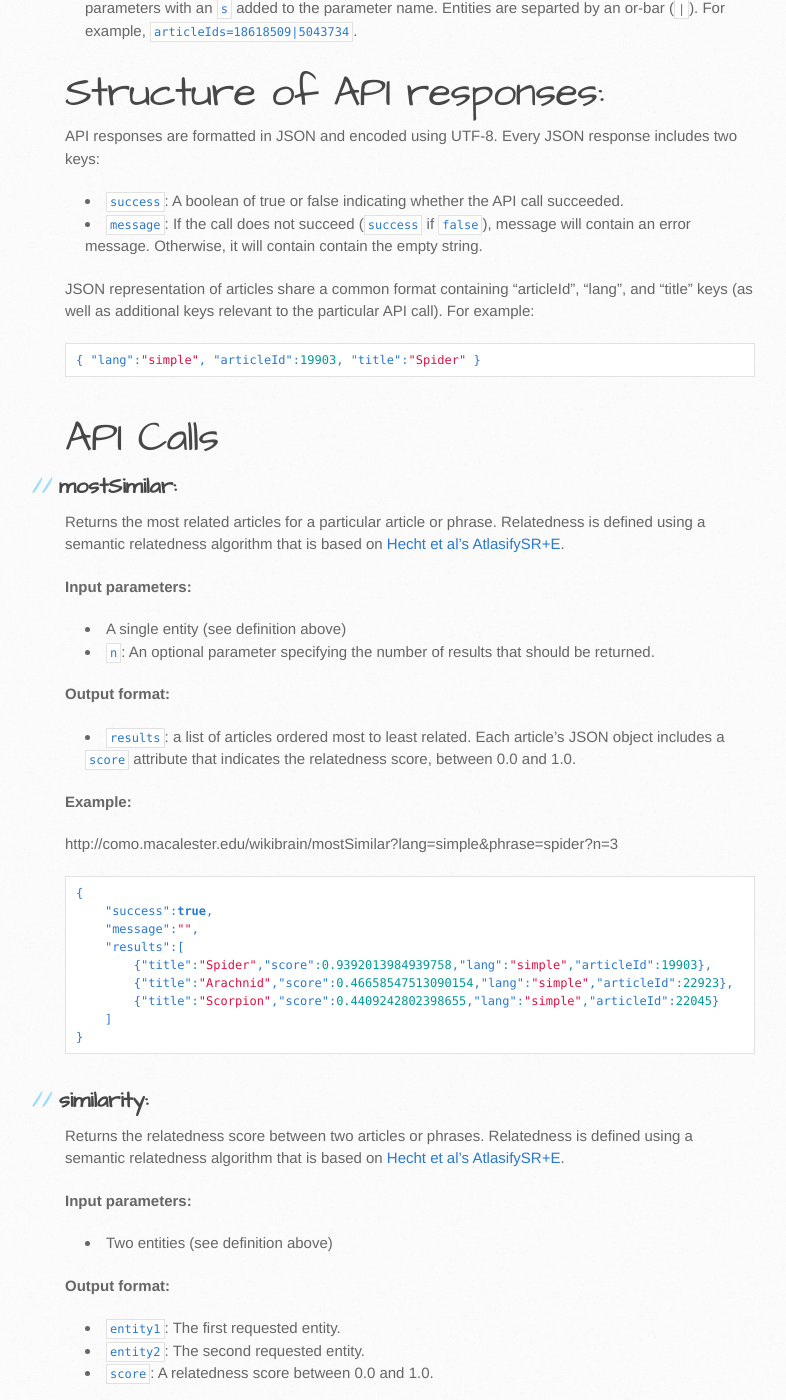
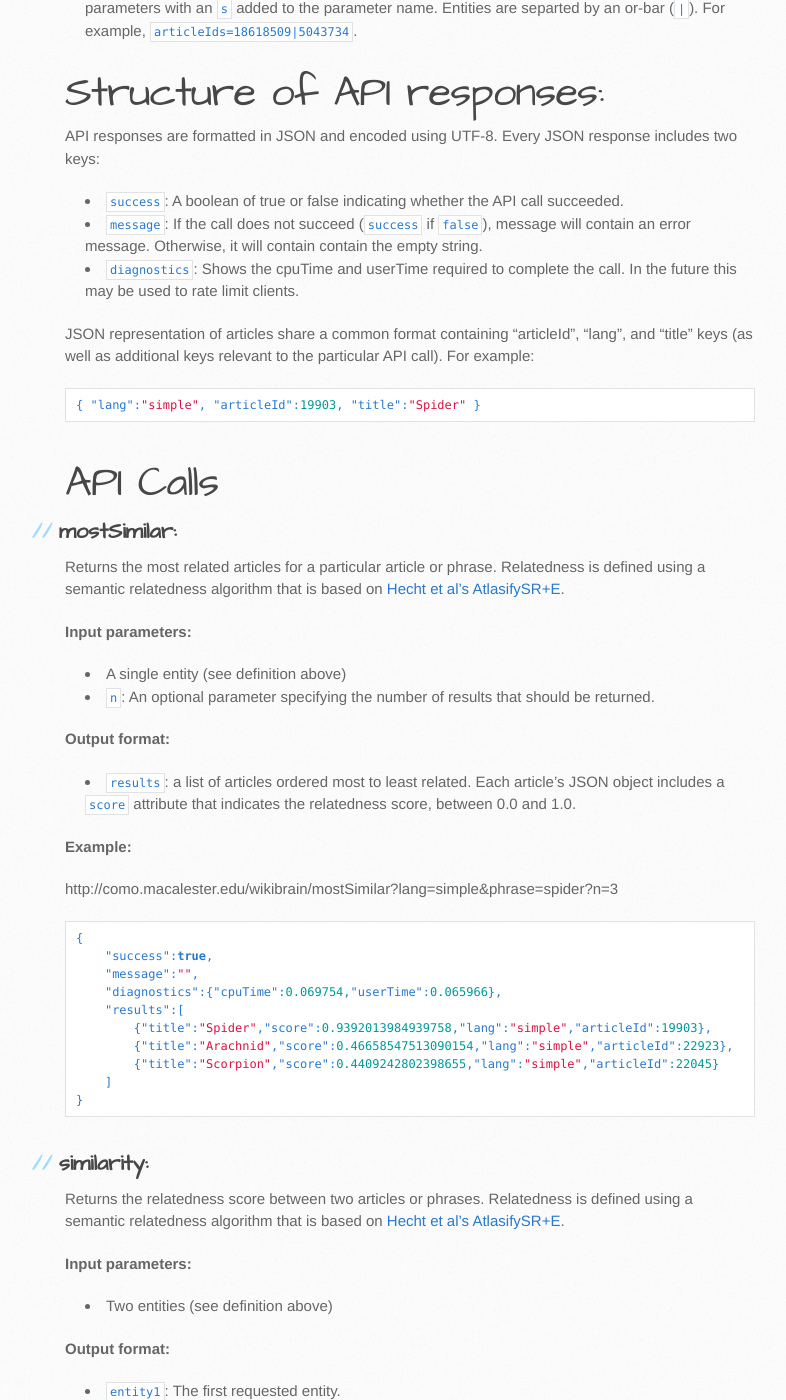
Before and after one commit to shilad/wikibrain, a Jekyll site: the page built from tutorial/web-api.md, in a window 1280 px wide and 1400 px high, scrolled down 1090 px. Shown: the whole window, without its empty margins (105-891 px from the left). Built offline with Jekyll 4.4.1, drawn with Linux system fonts in a browser that asks for light colours; nearby versions of some CDN libraries; Markdown is read by kramdown in place of the engine named in the settings; some of the changed text lies outside the part shown.

Commit message:
Update web-api.md

```diff
--- a/tutorial/web-api.md
+++ b/tutorial/web-api.md
@@ -41,6 +41,7 @@ API responses are formatted in JSON and encoded using UTF-8. Every JSON response
 
  * `success`: A boolean of true or false indicating whether the API call succeeded.
  * `message`: If the call does not succeed (`success` if `false`), message will contain an error message. Otherwise, it will contain contain the empty string.
+ * `diagnostics`: Shows the cpuTime and userTime required to complete the call. In the future this may be used to rate limit clients.
 
 JSON representation of articles share a common format containing "articleId", "lang", and "title" keys (as well as additional keys relevant to the particular API call). For example:
 
@@ -73,6 +74,7 @@ http://como.macalester.edu/wikibrain/mostSimilar?lang=simple&phrase=spider?n=3
 {
     "success":true,
     "message":"",
+    "diagnostics":{"cpuTime":0.069754,"userTime":0.065966},
     "results":[
         {"title":"Spider","score":0.9392013984939758,"lang":"simple","articleId":19903},
         {"title":"Arachnid","score":0.46658547513090154,"lang":"simple","articleId":22923},
@@ -104,6 +106,7 @@ http://como.macalester.edu/wikibrain/similarity?lang=simple&phrases=coltrane|blu
 {
     "success":true,
     "message":"",
+    "diagnostics":{"cpuTime":0.009481,"userTime":0.007077},
     "entity1":{"phrase":"coltrane","type":"phrase"},
     "entity2":{"phrase":"blues","type":"phrase"},
     "score":0.6527105891471714
@@ -138,6 +141,7 @@ http://como.macalester.edu/wikibrain/wikify?lang=simple&text=Wikipedia+is+a+free
     "success":true,
     "message":"",
     "text":"Wikipedia is a free-access, free-content Internet encyclopedia, supported and hosted by the non-profit Wikimedia Foundation.",
+    "diagnostics":{"cpuTime":0.009892,"userTime":0.009152},
     "references": [
         {"title":"Wikipedia","text":"Wikipedia","index":0,"lang":"simple","articleId":27263},
         {"title":"Free content","text":"free-content","index":28,"lang":"simple","articleId":129718},
@@ -170,6 +174,7 @@ http://como.macalester.edu/wikibrain/pageRank?title=United_States&lang=simple
 {
     "success":true,
     "message":"",
+    "diagnostics":{"cpuTime":0.001937,"userTime":0.001781},
     "pageRank":0.019948040315214213,
     "article":{"title":"United States","lang":"simple","articleId":219587}
 }
@@ -200,6 +205,7 @@ http://como.macalester.edu/wikibrain/articlesInCategory?targetCategoryTitle=Cate
 {
     "success":true,
     "message":"",
+    "diagnostics":{"cpuTime":2.937681,"userTime":1.964611},
     "category":{"title":"Category:Science","lang":"simple","articleId":5833},"success":true,
     "distances":[
         {"distance":0.0,"title":"Process","lang":"simple","articleId":202920},
@@ -234,6 +240,7 @@ http://como.macalester.edu/wikibrain/categoriesForArticle?title=Jesus&lang=simpl
 {
     "success":true,
     "message":"",
+    "diagnostics":{"cpuTime":0.005009,"userTime":0.003763},
     "article":{"title":"Jesus","type":"title","articleId":219585},
     "distances":[
         {"distance":0.33521585396335846,"title":"Category:Religion","lang":"simple","articleId":6106},
```
